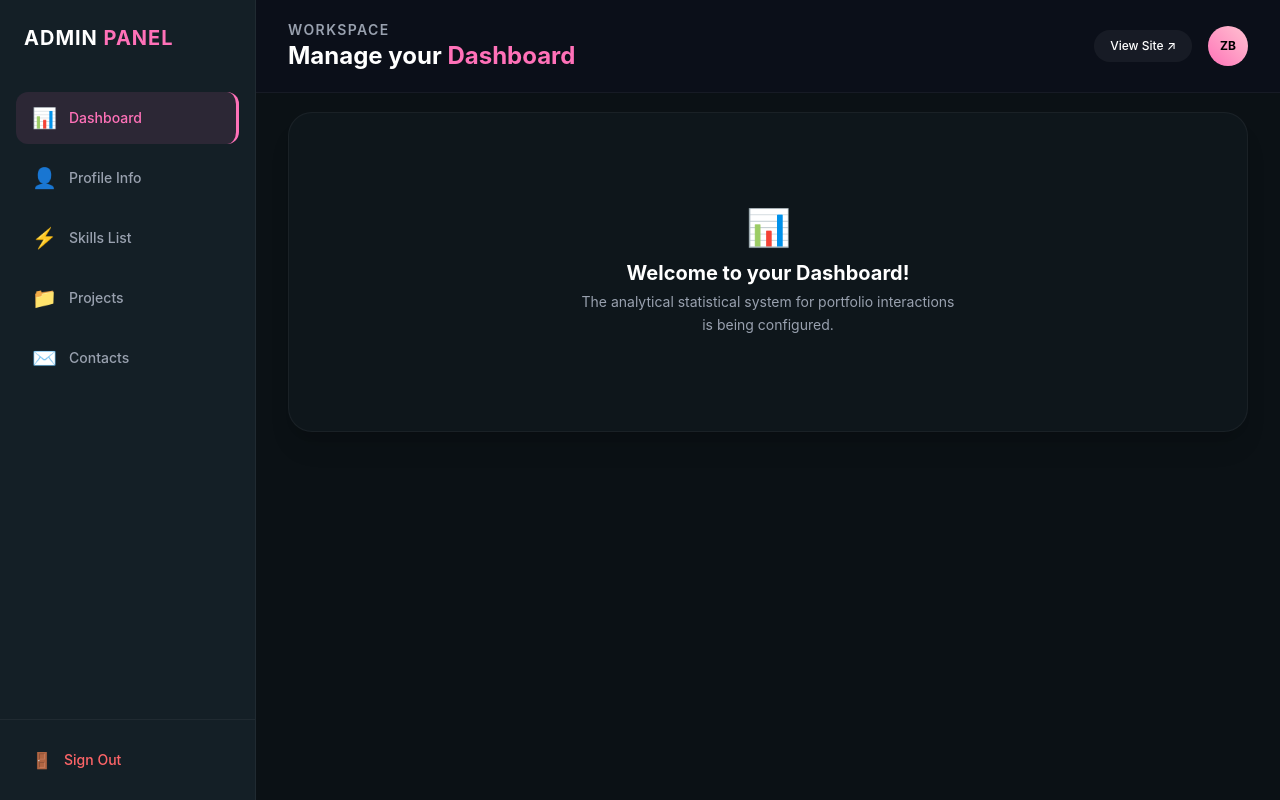
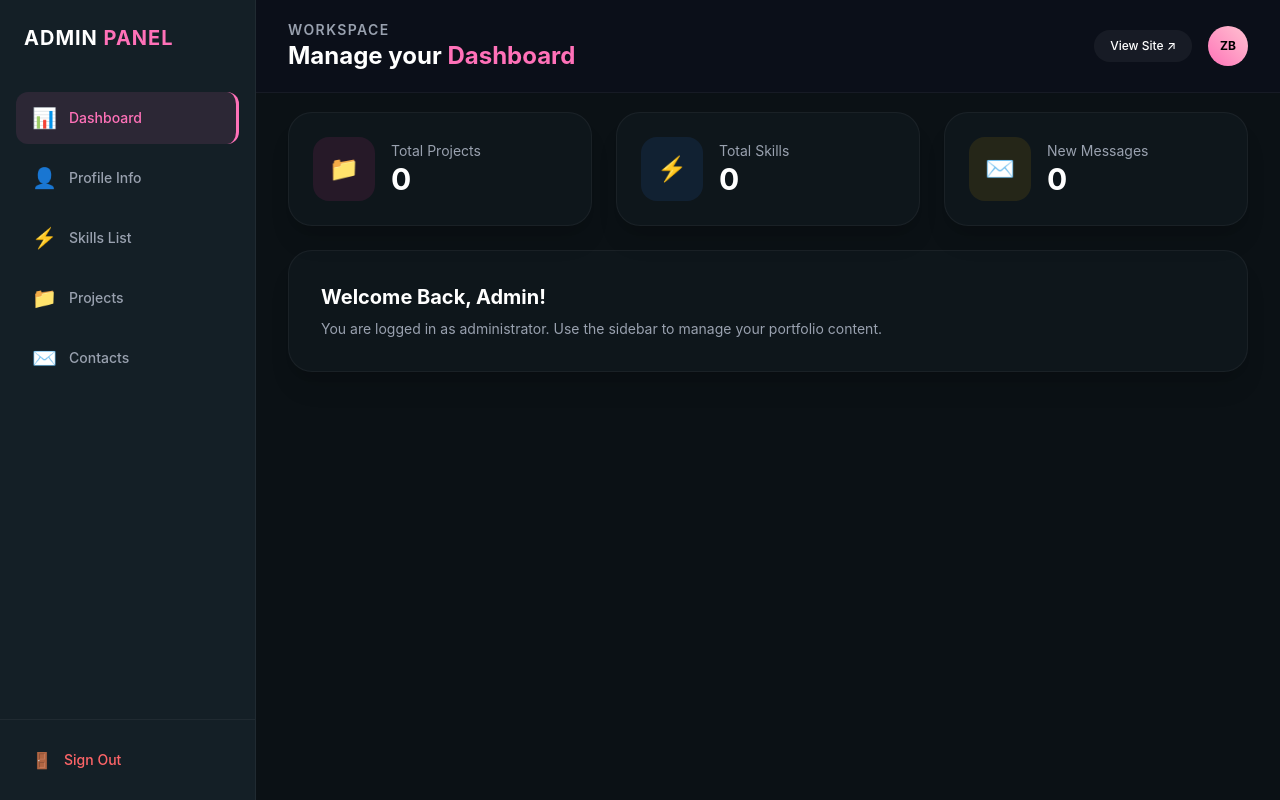
Before and after one commit to Bang-2108/fe-ciiclo, a Vue app: page /admin/dashboard in a window 1280 px wide. Built offline with nearby package versions, Linux system fonts and the light colour scheme; no server answers; sample sign-in values are in the browser's storage.

Commit message:
Update dashboard contact page

```diff
--- a/src/features/dashboard/pages/DashboardPage.vue
+++ b/src/features/dashboard/pages/DashboardPage.vue
@@ -1,9 +1,63 @@
 <template>
-  <div class="bg-[#141f26]/40 border border-white/5 rounded-3xl p-8 min-h-[320px] flex flex-col items-center justify-center text-center shadow-xl">
-    <div class="text-4xl mb-3 select-none">📊</div>
-    <h3 class="text-xl font-bold text-white mb-1">Welcome to your Dashboard!</h3>
-    <p class="text-sm text-gray-400 max-w-sm leading-relaxed">
-      The analytical statistical system for portfolio interactions is being configured.
-    </p>
+  <div class="space-y-6">
+    <div class="grid grid-cols-1 md:grid-cols-3 gap-6">
+      <div class="bg-[#141f26]/40 border border-white/5 rounded-3xl p-6 shadow-xl">
+        <div class="flex items-center gap-4">
+          <div class="p-4 bg-pink-500/10 rounded-2xl text-pink-500 text-2xl">📁</div>
+          <div>
+            <p class="text-gray-400 text-sm">Total Projects</p>
+            <h3 class="text-3xl font-bold text-white">{{ projectStore.projects.length }}</h3>
+          </div>
+        </div>
+      </div>
+
+      <div class="bg-[#141f26]/40 border border-white/5 rounded-3xl p-6 shadow-xl">
+        <div class="flex items-center gap-4">
+          <div class="p-4 bg-blue-500/10 rounded-2xl text-blue-500 text-2xl">⚡</div>
+          <div>
+            <p class="text-gray-400 text-sm">Total Skills</p>
+            <h3 class="text-3xl font-bold text-white">{{ skillStore.skills.length }}</h3>
+          </div>
+        </div>
+      </div>
+
+      <div class="bg-[#141f26]/40 border border-white/5 rounded-3xl p-6 shadow-xl">
+        <div class="flex items-center gap-4">
+          <div class="p-4 bg-yellow-500/10 rounded-2xl text-yellow-500 text-2xl">✉️</div>
+          <div>
+            <p class="text-gray-400 text-sm">New Messages</p>
+            <h3 class="text-3xl font-bold text-white">{{ unreadContactsCount }}</h3>
+          </div>
+        </div>
+      </div>
+    </div>
+
+    <div class="bg-[#141f26]/40 border border-white/5 rounded-3xl p-8 shadow-xl">
+      <h3 class="text-xl font-bold text-white mb-2">Welcome Back, {{ authStore.user?.name || 'Admin' }}!</h3>
+      <p class="text-gray-400 text-sm">You are logged in as administrator. Use the sidebar to manage your portfolio content.</p>
+    </div>
   </div>
 </template>
+
+<script setup lang="ts">
+import { onMounted, computed } from 'vue';
+import { useProjectStore } from '@/features/projects/stores/project.store';
+import { useSkillStore } from '@/features/skills/stores/skill.store';
+import { useContactStore } from '@/features/contacts/stores/contact.store';
+import { useAuthStore } from '@/features/auth/stores/auth.store';
+
+const projectStore = useProjectStore();
+const skillStore = useSkillStore();
+const contactStore = useContactStore();
+const authStore = useAuthStore();
+
+const unreadContactsCount = computed(() =>
+  contactStore.contacts.filter(c => c.status !== 'read').length
+);
+
+onMounted(() => {
+  projectStore.fetchProjects();
+  skillStore.fetchSkills();
+  contactStore.fetchContacts();
+});
+</script>
```
